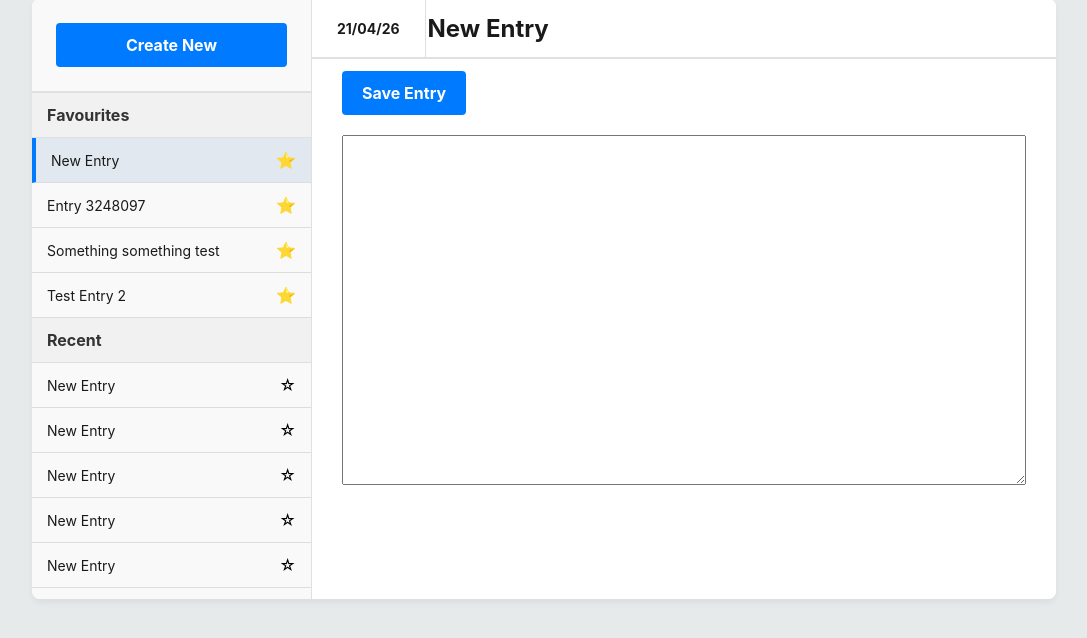
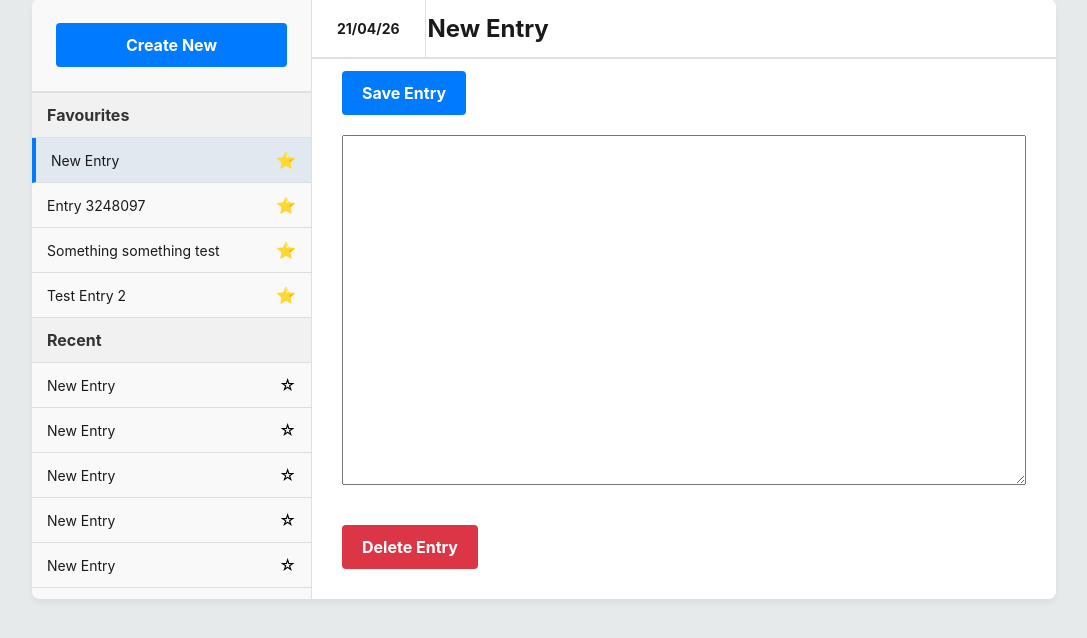
Before and after one commit to ShadowStorm0101/48_Hours_Forward, a Flask app: page /journal in a window 1280 px wide. Shown: the part 106-744 px from the top of the page, without its empty margins (96-1183 px from the left). Run offline with Flask 3, Linux system fonts and the light colour scheme; a user stored in the database is signed in.

Commit message:
Delete function for journals with comfirmation.

```diff
--- a/app/routes.py
+++ b/app/routes.py
@@ -230,6 +230,24 @@ def toggle_journal_favourite(entry_id):
 
     return redirect(url_for("main.journal", entry_id=entry.id))
 
+@main.route("/journal/<int:entry_id>/delete", methods=["POST"])
+@login_required
+def delete_journal_entry(entry_id):
+    user = _current_user()
+    if not user:
+        flash("Please log in first.", "error")
+        return redirect(url_for("main.login"))
+
+    entry = JournalEntry.query.filter_by(id=entry_id, user_id=user.id).first_or_404()
+
+    db.session.delete(entry)
+    db.session.commit()
+
+    flash("Journal entry deleted.", "success")
+    return redirect(url_for("main.journal"))
+
+
+
 
 
 
--- a/app/templates/journal.html
+++ b/app/templates/journal.html
@@ -97,17 +97,28 @@
               </div>
             </header>
 
-          <div style="padding: 12px 30px 0 30px;">
+            <div style="padding: 12px 30px 0 30px; display:flex; gap:12px; align-items:center;">
               <button type="submit" class="create-new-btn" style="width:auto;">Save Entry</button>
             </div>
 
-          <div style="padding: 20px 30px 30px 30px; flex:1; display:flex; flex-direction:column;">
+            <div style="padding: 20px 30px 12px 30px; flex:1; display:flex; flex-direction:column;">
               <textarea
                 name="content"
                 style="width:100%; min-height:350px; resize:vertical; font:inherit; padding:12px;"
               >{{ active_entry.content }}</textarea>
             </div>
           </form>
+
+          <div style="padding: 0 30px 30px 30px;">
+            <form method="POST"
+                  action="{{ url_for('main.delete_journal_entry', entry_id=active_entry.id) }}"
+                  onsubmit="return confirm('Delete this journal entry?');">
+              <input type="hidden" name="csrf_token" value="{{ csrf_token() }}">
+              <button type="submit" class="create-new-btn" style="width:auto; background:#dc3545;">
+                Delete Entry
+              </button>
+            </form>
+          </div>
         {% else %}
         <header class="entry-header">
           <div class="entry-date">--/--/--</div>
```
Also changed, not shown: instance/app.db. Lines whose indentation alone changed are shown as unchanged.
